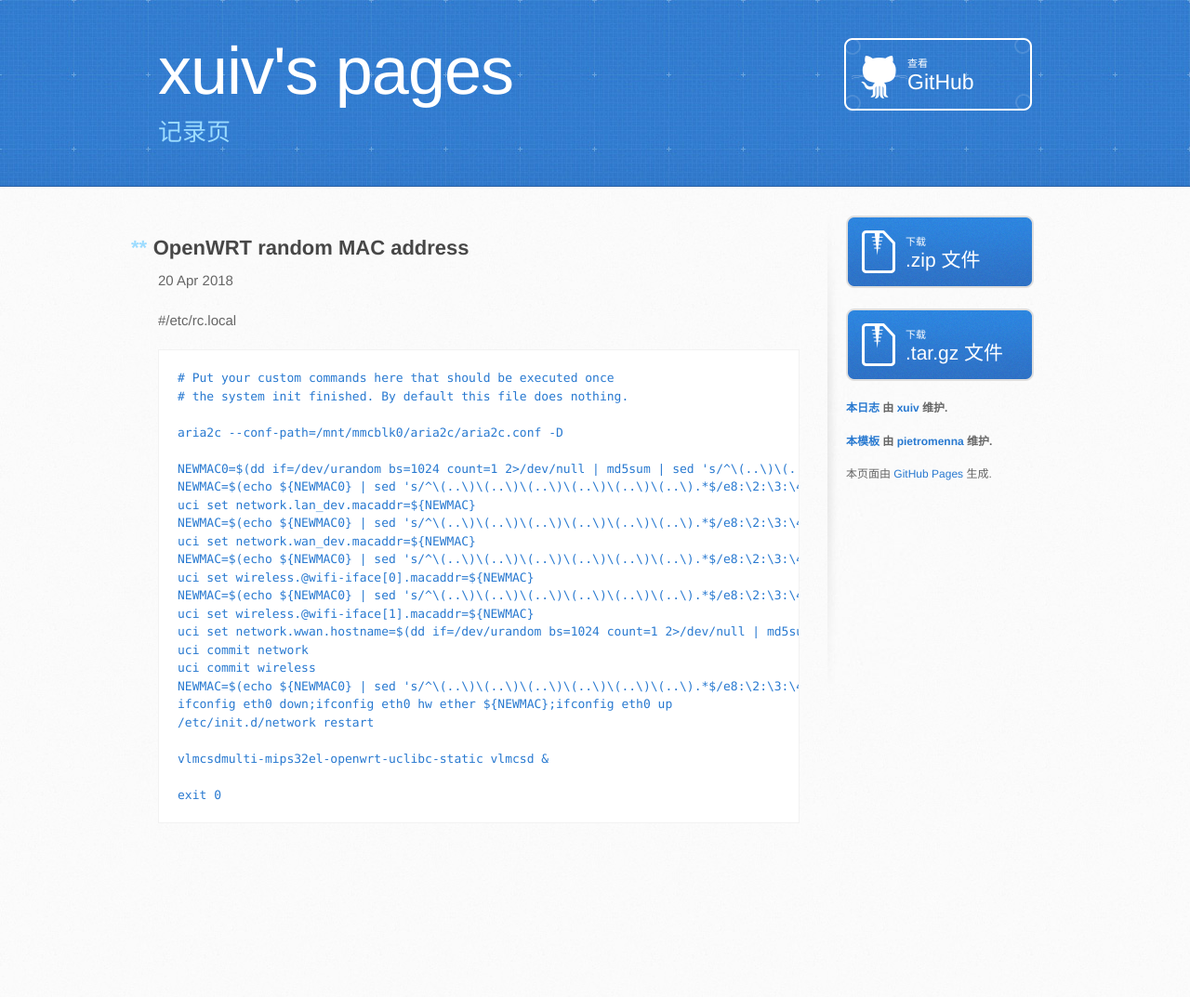
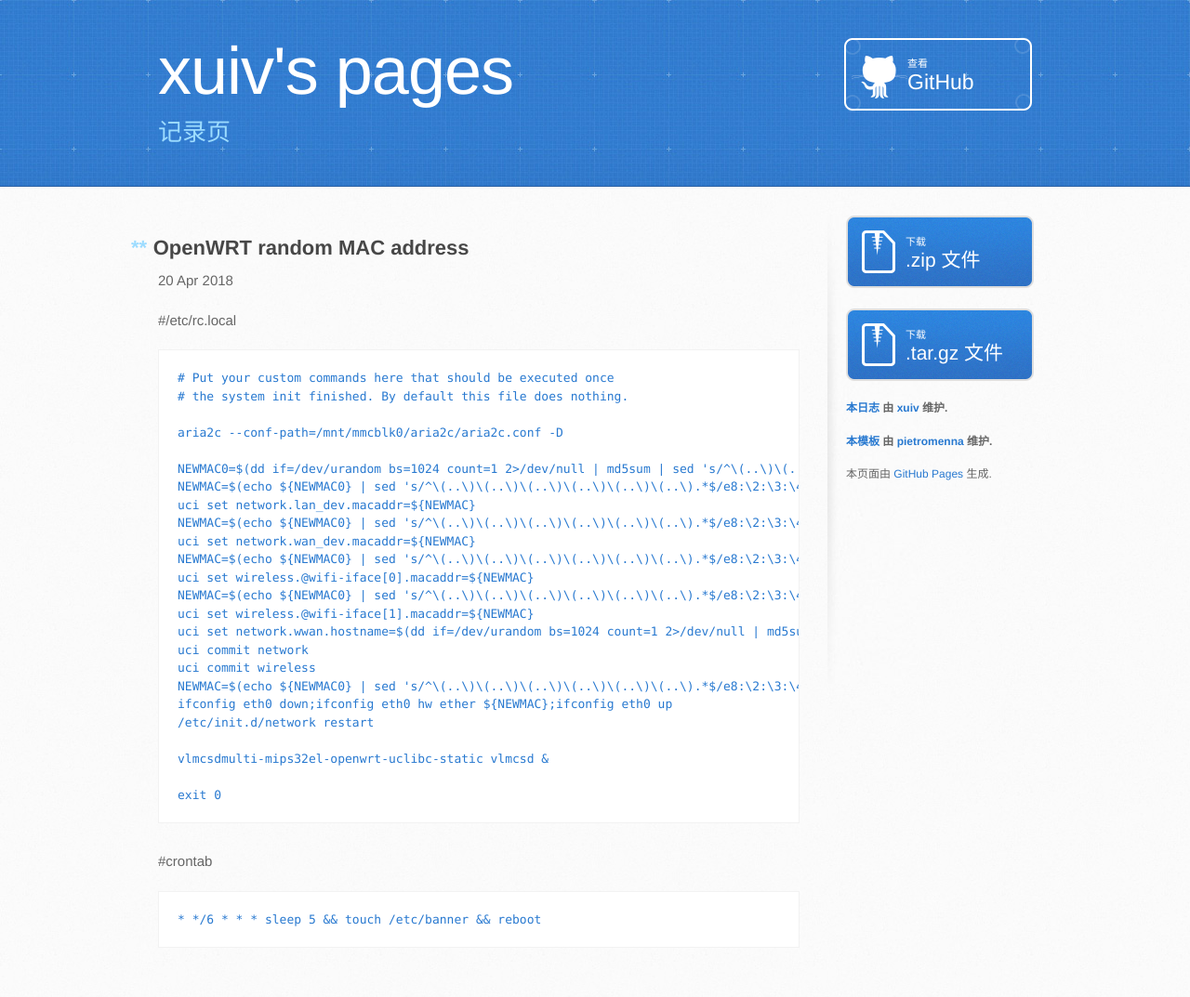
Before and after one commit to xuiv/xuiv.github.io, a Jekyll site: the page built from _posts/2018-04-20-openwrt-random-mac-address.markdown, in a window 1280 px wide. Shown: the whole page at 93% size. Built offline with Jekyll 4.4.1, drawn with Linux system fonts in a browser that asks for light colours; some web fonts are replaced; before the commit the page ends 939 px from its top, so only the background shows below that.

Commit message:
Update 2018-04-20-openwrt-random-mac-address.markdown

````diff
--- a/_posts/2018-04-20-openwrt-random-mac-address.markdown
+++ b/_posts/2018-04-20-openwrt-random-mac-address.markdown
@@ -32,3 +32,8 @@ vlmcsdmulti-mips32el-openwrt-uclibc-static vlmcsd &
 
 exit 0
 ```
+
+#crontab
+```
+* */6 * * * sleep 5 && touch /etc/banner && reboot
+```
````
